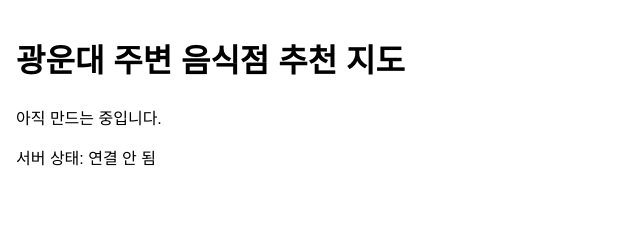
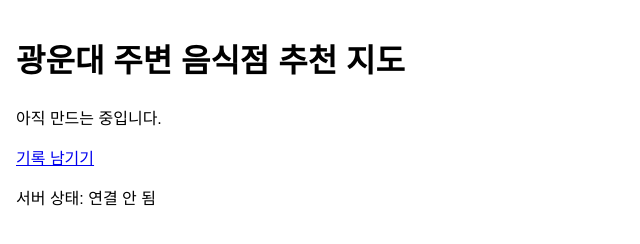
Before and after one commit to cjs1004ounds/oss-team07-daesik, a website: page public/index.html in a window 1280 px wide. Shown: the whole page, without its empty margins (0-640 px from the left). Drawn offline with Linux system fonts and the light colour scheme; no server answers.

Commit message:
feat: 첫 화면에 기록 남기기 링크 추가

```diff
--- a/public/index.html
+++ b/public/index.html
@@ -12,6 +12,8 @@
   <!-- 지도 화면이 들어올 자리 -->
   <p>아직 만드는 중입니다.</p>
 
+  <p><a href="/search.html">기록 남기기</a></p>
+
   <p>서버 상태: <span id="server-status">확인 중</span></p>
 
   <script src="/js/main.js"></script>
```
